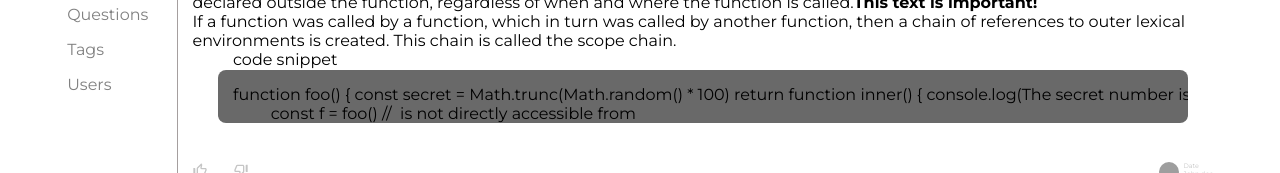
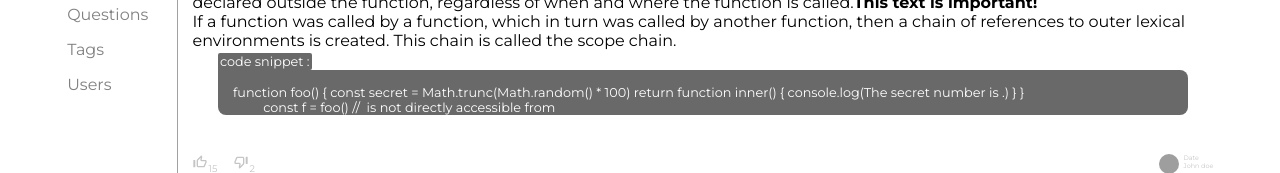
Before and after one commit to ruelngatia/jituStack, a React (Create React App) app: page /answers in a window 1280 px wide. Shown: the part 138-311 px from the top of the page. Built offline with nearby package versions, Linux system fonts and the light colour scheme; grey boxes are pictures that could not be loaded.

Commit message:
apply the user interface

```diff
--- a/src/Layout/AnswerParagraph/AnswerParagraph.css
+++ b/src/Layout/AnswerParagraph/AnswerParagraph.css
@@ -10,24 +10,52 @@
 .answer-p pre{
     position: relative;
     width: 95%;
-    border-radius: 8px;
+    border-radius: 0px 8px 8px 8px;
     margin: 20px auto;
     display: flex;
     align-items: flex-start;
     background-color: dimgray;
+    color: white;
+    font-size: .8rem;
 }
 
 code{
     margin:15px 0 0 15px;
-    overflow: scroll;
+    overflow-x: scroll;
+}
+
+code::-webkit-scrollbar{
+    height: .5em;
+    border-radius: 1em;
+
+}
+
+code::-webkit-scrollbar-track{
+    background-color: rgb(88, 85, 103);
+    border-radius: 1em;
+}
+
+code::-webkit-scrollbar-thumb{
+    border-radius: 1em;
+    background-color:  rgb(127, 124, 124);
+}
+
+code::-webkit-scrollbar-thumb:hover{
+    background-color:  rgb(58, 56, 56);
 }
 
 
 
+
 code::before{
+    border-radius: 2px 2px 2px 0px;
+    padding-inline: 2px;
+    padding-block: 1px;
+    color: white;
     position: absolute;
-    content: 'code snippet';
-    top: -20px;
-    color: black;
-
+    content: 'code snippet :';
+    top: 0px;
+    left: 0;
+    transform: translate(0,-100%);
+    background-color: dimgrey;
 }
--- a/src/Layout/AnswerParagraph/AnswerParagraph.js
+++ b/src/Layout/AnswerParagraph/AnswerParagraph.js
@@ -20,7 +20,6 @@ export default function AnswerParagraph() {
   return (
     <div className='answer-p' >
        <div className='inner' dangerouslySetInnerHTML={{__html:snippet}}>
-
        </div>
 
     </div>
--- a/src/Layout/SubNav/SubNav.js
+++ b/src/Layout/SubNav/SubNav.js
@@ -7,8 +7,9 @@ export default function SubNav() {
         <ul>
             <li>Newest</li>
             <li>Featured</li>
-            <li>FrequentlyAsked</li>
+            <li>Frequently_Asked</li>
             <li>Unanswered</li>
+            <li>Mostly_Answered</li>
         </ul>
     </div>
   )
```
